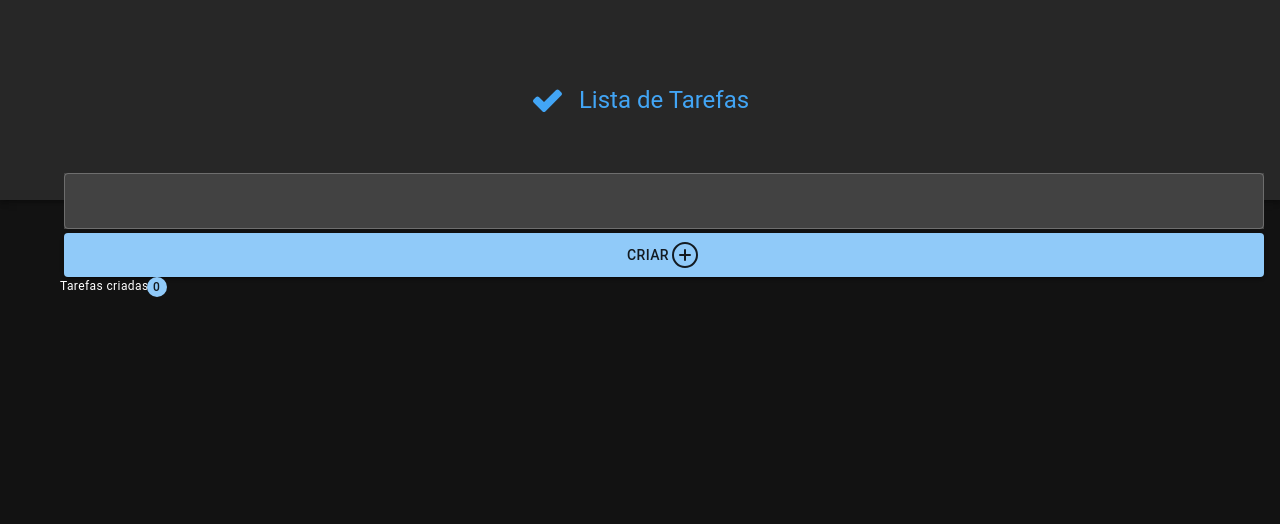
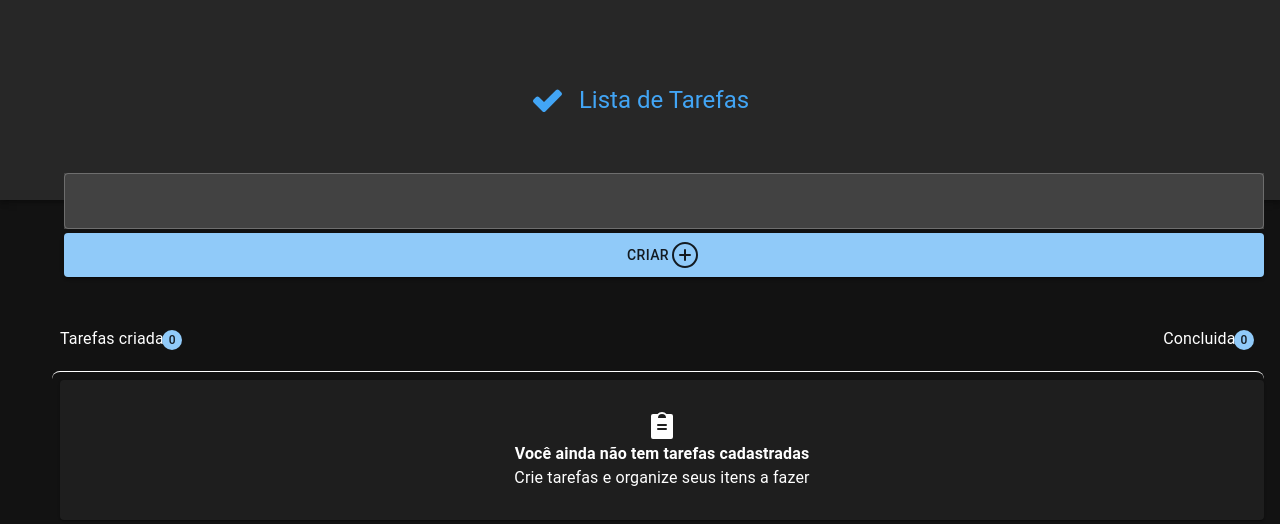
Before and after one commit to mateuslopesreis/todo-list, a React (Vite) app: page / in a window 1280 px wide. Shown: the top 524 px of the page. Built offline with nearby package versions, Linux system fonts and the light colour scheme.

Commit message:
estrututando layout tarefas

```diff
--- a/src/App.tsx
+++ b/src/App.tsx
@@ -1,7 +1,7 @@
 import { ThemeProvider, createTheme } from '@mui/material/styles';
 import CssBaseline from '@mui/material/CssBaseline';
-import { AppBar, Badge, Button, Container, Grid, TextField, Toolbar, Typography, colors, useTheme } from '@mui/material';
-import { PlusCircle , CheckFat} from '@phosphor-icons/react';
+import { AppBar, Badge, Button, Card, Container, Grid, TextField, Toolbar, Typography, colors, useTheme } from '@mui/material';
+import { PlusCircle , CheckFat, ClipboardText} from '@phosphor-icons/react';
 
 const darkTheme = createTheme({
   palette: {
@@ -59,15 +59,55 @@ function App(){
               </Grid>
 
               <Grid container spacing={theme.spacing(1)}>
-                  <Grid item>
-                    <Typography variant='caption' sx={{
+                  <Grid item sx={{
+                    display:'flex',
+                    alignItems:'center',
+                    justifyContent:'space-between',
+                    padding:'20px',
+                    width:'100%',
+                    gap:theme.spacing(1),
+                    marginTop:'50px'
+
+                  }}>
+                    <Typography >
+
+                      <span>Tarefas criadas</span>
+                     <Badge color='primary' badgeContent={0} showZero></Badge>
+
+                    </Typography>
+
+                    <Typography>
+                    <span>Concluidas</span>
+                     <Badge color='primary' badgeContent={0} showZero></Badge>
+                     </Typography>
+
+                  </Grid>
+
+                  <Grid item sx={{
+                    width:'100%',
+                    height:'100%',
+                    borderTop:'1px solid',
+                    borderRadius:'8px'
+                  }}>
+                       <Card sx={{ width: '100%',
                       display:'flex',
                       alignItems:'center',
-                      gap:theme.spacing(1)
-                    }}>
-                      <span>Tarefas criadas</span>
-                     <Badge color='primary' badgeContent={0} showZero></Badge>
+                      flexDirection:'column',
+                      padding:'30px',
+                       }}>
+                       <ClipboardText size={32} weight="fill" />
+
+                       <Typography sx={{
+                        fontWeight:'bold',
+                       }}>
+                      <span>Você ainda não tem tarefas cadastradas</span>
                     </Typography>
+
+                    <Typography>
+                      <span>Crie tarefas e organize seus itens a fazer</span>
+                    </Typography>
+
+                       </Card>
                   </Grid>
               </Grid>
 
```
